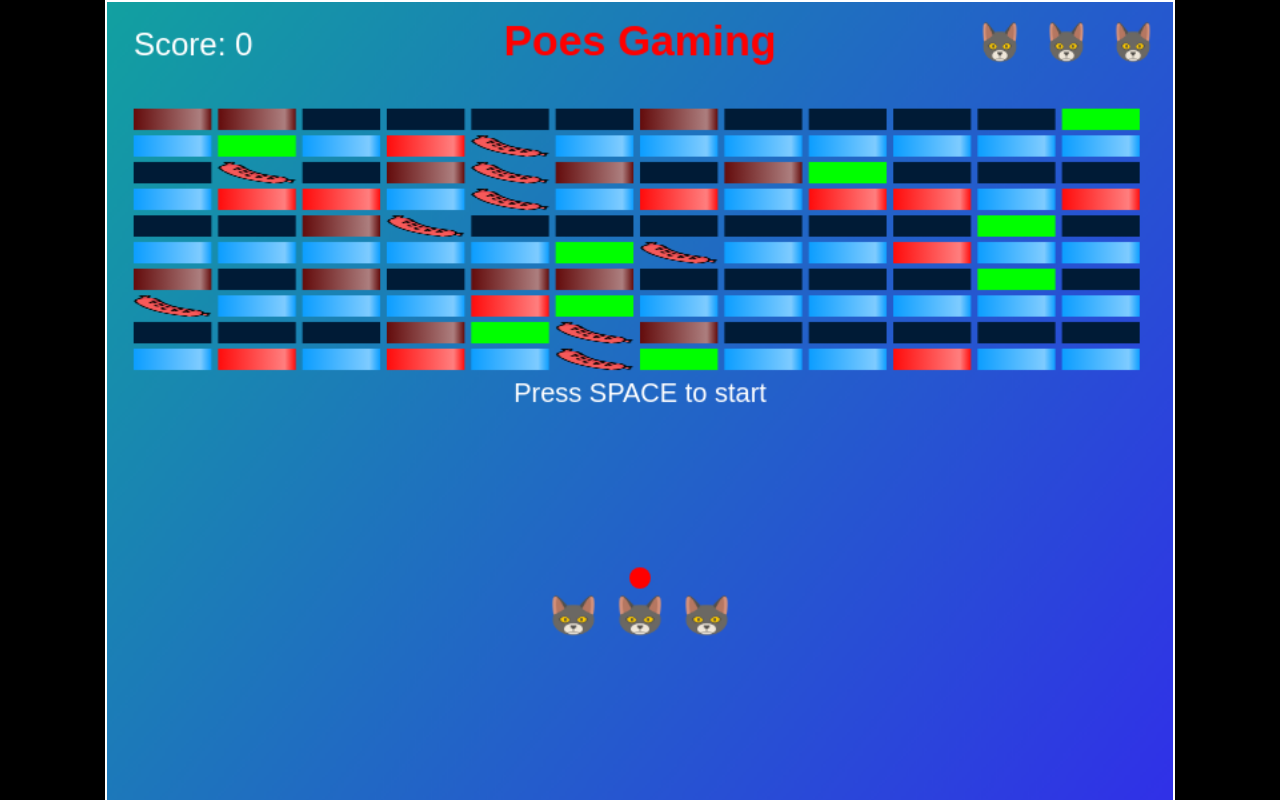
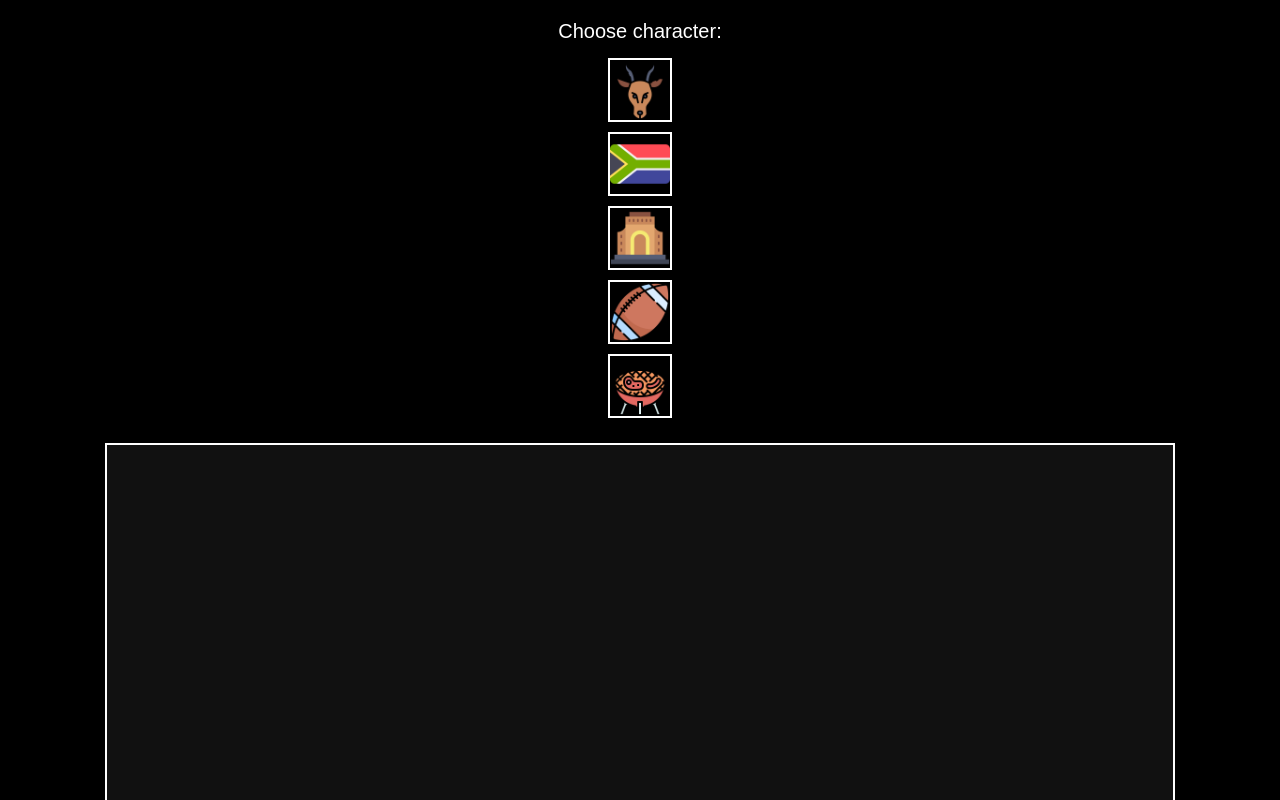
Before and after one commit to Andysor/PoesGame, a plain HTML site: page index.html in a window 1280 px wide. Shown: the top 800 px of the page. Drawn offline with Linux system fonts and the light colour scheme.

Commit message:
Add files via upload

```diff
--- a/index.html
+++ b/index.html
@@ -23,10 +23,32 @@
     border: 2px solid #fff;
     background: #111;
   }
+  #character-select {
+    display: flex;
+    flex-direction: column;
+    align-items: center;
+    justify-content: center;
+    min-height: 40vh;
+    margin: 0 auto 20px auto;
+  }
+  #character-select span {
+    margin-bottom: 10px;
+    font-size: 20px;
+  }
+  #character-select img {
+    margin: 5px;
+  }
 </style>
 </head>
 <body>
-
+ <div id="character-select" style="text-align:center; margin:20px;">
+      <span>Choose character:</span>
+      <img src="https://raw.githubusercontent.com/Andysor/PoesGame/main/images/springbok.png" class="char-opt" data-img="https://raw.githubusercontent.com/Andysor/PoesGame/main/images/springbok.png" style="width:60px;cursor:pointer;border:2px solid #fff;margin:5px;">
+      <img src="https://raw.githubusercontent.com/Andysor/PoesGame/main/images/south-africa.png" class="char-opt" data-img="https://raw.githubusercontent.com/Andysor/PoesGame/main/images/south-africa.png" style="width:60px;cursor:pointer;border:2px solid #fff;margin:5px;">
+      <img src="https://raw.githubusercontent.com/Andysor/PoesGame/main/images/voortrekker.png" class="char-opt" data-img="https://raw.githubusercontent.com/Andysor/PoesGame/main/images/voortrekker.png" style="width:60px;cursor:pointer;border:2px solid #fff;margin:5px;">
+      <img src="https://raw.githubusercontent.com/Andysor/PoesGame/main/images/rugby-ball.png" class="char-opt" data-img="https://raw.githubusercontent.com/Andysor/PoesGame/main/images/rugby-ball.png" style="width:60px;cursor:pointer;border:2px solid #fff;margin:5px;">
+      <img src="https://raw.githubusercontent.com/Andysor/PoesGame/main/images/braai.png" class="char-opt" data-img="https://raw.githubusercontent.com/Andysor/PoesGame/main/images/braai.png" style="width:60px;cursor:pointer;border:2px solid #fff;margin:5px;">
+      </div>
   <canvas id="arkanoid" width="600" height="400"></canvas>
 <!-- Firebase SDK-er -->
 <script src="https://www.gstatic.com/firebasejs/11.9.0/firebase-app-compat.js"></script>
@@ -56,10 +78,20 @@
 
     highscoreList = snapshot.docs.map(doc => doc.data());
 
-    requestAnimationFrame(draw); // Start rendering loop to show highscores
+    //requestAnimationFrame(draw); // Start rendering loop to show highscores
   }
 </script>
   <script>
+
+    let selectedCharacter = "https://raw.githubusercontent.com/Andysor/PoesGame/main/images/cat4.png";
+document.querySelectorAll('.char-opt').forEach(img => {
+  img.addEventListener('click', function() {
+    selectedCharacter = this.dataset.img;
+    document.querySelectorAll('.char-opt').forEach(i => i.style.border = "2px solid #fff");
+    this.style.border = "4px solid gold";
+    startGame(); // Start spillet automatisk ved valg!
+  });
+});
 
     let extraBalls = [];
     let showPoesklap = false;
@@ -219,7 +251,7 @@ canvas.addEventListener('touchmove', e => {
   e.preventDefault();
 }, { passive: false });
 
-    requestAnimationFrame(draw); // Start rendering loop to show start screen
+    //requestAnimationFrame(draw); // Start rendering loop to show start screen
 
 for (let r = 0; r < rows; r++) {
   bricks[r] = [];
@@ -315,13 +347,11 @@ canvas.addEventListener("touchstart", e => {
   const headHeight = paddle.height;
   const y = paddle.y;
 
-  // Sørg for at vi har kattebilder for hvert hode
   for (let i = 0; i < paddleHeads; i++) {
-    if (!drawPaddle[`img${i}`]) {
+    if (!drawPaddle[`img${i}`] || drawPaddle[`img${i}`].src !== selectedCharacter) {
       drawPaddle[`img${i}`] = new Image();
-      drawPaddle[`img${i}`].src = "https://raw.githubusercontent.com/Andysor/PoesGame/main/images/cat4.png";
+      drawPaddle[`img${i}`].src = selectedCharacter;
     }
-
     const img = drawPaddle[`img${i}`];
     if (img.complete) {
       ctx.drawImage(img, paddle.x + i * headWidth, y, headWidth, headHeight);
@@ -637,6 +667,7 @@ function detectBallCollision(b) {
 
     function startGame() {
   if (!gameStarted) {
+    document.getElementById('character-select').style.display = "none";
     ball.dx = initialSpeed;
     ball.dy = -initialSpeed;
     gameStarted = true;
@@ -736,7 +767,7 @@ function detectBallCollision(b) {
         ctx.fillStyle = "white";
         ctx.font = "20px Arial";
         ctx.textAlign = "center";
-        ctx.fillText("Press SPACE to start", canvas.width / 2, canvas.height / 2);
+        //ctx.fillText("Press SPACE to start", canvas.width / 2, canvas.height / 2);
       }
 
       updateFallingTexts();
```
Lines whose indentation alone changed are shown as unchanged.
